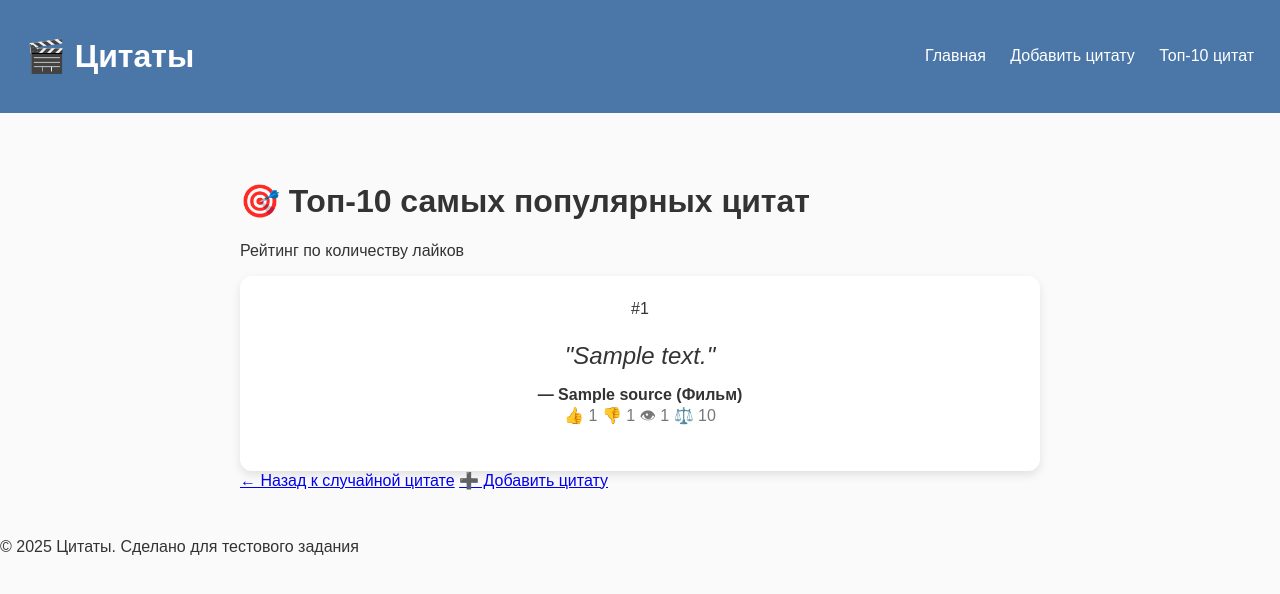
After one commit to NVLev/quote_project_django, a Django app: page /quotes/top/ in a window 1280 px wide. The commit adds this page. Shown: the top 594 px of the page. Run offline with Django 5.2, Linux system fonts and the light colour scheme; tables that the repository leaves empty hold one stand-in row (values such as "Sample post").

Commit message:
created top10 view and template

```diff
--- a/quotes/templates/quotes/base.html
+++ b/quotes/templates/quotes/base.html
@@ -12,6 +12,7 @@
         <nav>
             <a href="{% url 'quotes:random_quote' %}">Главная</a>
             <a href="{% url 'quotes:add_quote' %}">Добавить цитату</a>
+            <a href="{% url 'quotes:top_quotes' %}">Топ-10 цитат</a>
         </nav>
     </header>
 
--- /dev/null
+++ b/quotes/templates/quotes/top_quotes.html
@@ -0,0 +1,42 @@
+{% extends "quotes/base.html" %}
+
+{% block title %}Топ-10 цитат{% endblock %}
+
+{% block content %}
+<div class="container">
+    <h1>🎯 Топ-10 самых популярных цитат</h1>
+    <p class="subtitle">Рейтинг по количеству лайков</p>
+
+    {% if top_quotes %}
+        <div class="quotes-list">
+            {% for quote in top_quotes %}
+            <div class="quote-card {% if forloop.first %}first-place{% endif %}">
+                <div class="quote-rank">#{{ forloop.counter }}</div>
+
+                <blockquote class="quote-text">"{{ quote.text }}"</blockquote>
+
+                <div class="quote-meta">
+                    <span class="quote-source">— {{ quote.source.name }} ({{ quote.source.get_type_display }})</span>
+
+                    <div class="quote-stats">
+                        <span class="stat likes">👍 {{ quote.likes }}</span>
+                        <span class="stat dislikes">👎 {{ quote.dislikes }}</span>
+                        <span class="stat views">👁 {{ quote.view_count }}</span>
+                        <span class="stat weight">⚖️ {{ quote.weight }}</span>
+                    </div>
+                </div>
+            </div>
+            {% endfor %}
+        </div>
+    {% else %}
+        <div class="empty-state">
+            <p>Пока нет цитат для рейтинга. <a href="{% url 'quotes:add_quote' %}">Добавьте первую!</a></p>
+        </div>
+    {% endif %}
+
+    <div class="navigation">
+        <a href="{% url 'quotes:random_quote' %}" class="btn">← Назад к случайной цитате</a>
+        <a href="{% url 'quotes:add_quote' %}" class="btn">➕ Добавить цитату</a>
+    </div>
+</div>
+{% endblock %}
--- a/quotes/urls.py
+++ b/quotes/urls.py
@@ -8,5 +8,6 @@ urlpatterns = [
     path('add/', views.add_quote_view, name='add_quote'),
     path('<int:quote_id>/like/', views.like_quote_view, name='like_quote'),
     path('<int:quote_id>/dislike/', views.dislike_quote_view, name='dislike_quote'),
+    path('top/', views.top_quotes_view, name='top_quotes'),
 
 ]
--- a/quotes/views.py
+++ b/quotes/views.py
@@ -1,6 +1,10 @@
 from django.shortcuts import render, redirect, get_object_or_404
 from .forms import QuoteForm
 from .models import Quote
+import logging
+
+logger = logging.getLogger(__name__)
+
 
 def random_quote_view(request):
     """
@@ -44,6 +48,9 @@ def like_quote_view(request, quote_id):
         quote.likes += 1
         quote.save()
         request.session[session_key] = True
+        logger.info('Лайк успешно добавлен')
+    else:
+        logger.info('Лайк уже добавлялся в этой сессии')
     return redirect('quotes:random_quote')
 
 def dislike_quote_view(request, quote_id):
@@ -57,4 +64,18 @@ def dislike_quote_view(request, quote_id):
         quote.dislikes += 1
         quote.save()
         request.session[session_key] = True
+        logger.info('Дизлайк успешно добавлен')
+    else:
+        logger.info('Дизлайк уже добавлялся в этой сессии')
     return redirect('quotes:random_quote')
+
+def top_quotes_view(request):
+    """
+    Представление для страницы самых "весомых" цитат
+    """
+    top_quotes = Quote.objects.all().order_by('-likes')[:10]
+
+    return render(request, 'quotes/top_quotes.html', {
+        'top_quotes': top_quotes,
+        'title': 'Топ-10 цитат по лайкам'
+    })
```
Also changed, not shown: quotes/templates/quotes/index.html (+6 -4 lines).
